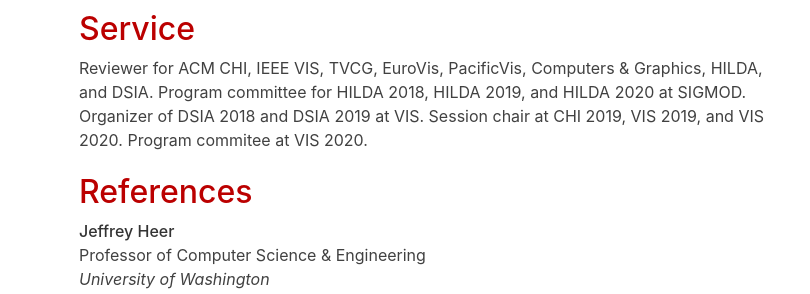
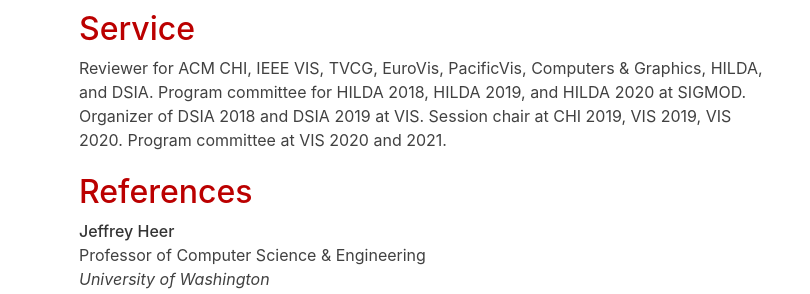
Before and after one commit to domoritz/domoritz.github.io, a Jekyll site: the page built from cv.html, in a window 1280 px wide and 900 px high, scrolled down 9196 px. Shown: the part 154-448 px from the top of the window, without its empty margins (261-1071 px from the left). Built offline with Jekyll 4.4.1, drawn with Linux system fonts in a browser that asks for light colours; nearby versions of some CDN libraries.

Commit message:
Add PC for VIS

```diff
--- a/cv.html
+++ b/cv.html
@@ -226,7 +226,7 @@
 {% for teach in site.data.teaching %}
 <article>
   <div class="date-container">
-    <span class="date">{{teach.year}}</span>
+    <span class="date">{{ teach.year }}</span>
     <strong class="fill">{{ teach.title }}</strong>
     <span class="right">{{ teach.location }}</span>
   </div>
@@ -250,7 +250,7 @@
   Reviewer for ACM CHI, IEEE VIS, TVCG, EuroVis, PacificVis, Computers & Graphics, HILDA, and DSIA.
   Program committee for <a href="http://hilda.io/2018/">HILDA 2018</a>, <a href="http://hilda.io/2019/">HILDA 2019</a>, and <a href="http://hilda.io/2020/">HILDA 2020</a> at SIGMOD.
   Organizer of <a href="https://www.interactive-analysis.org/year/2018/">DSIA 2018</a> and <a href="https://www.interactive-analysis.org/">DSIA 2019</a> at VIS.
-  Session chair at CHI 2019, VIS 2019, and VIS 2020. Program commitee at VIS 2020.
+  Session chair at CHI 2019, VIS 2019, VIS 2020. Program committee at VIS 2020 and 2021.
   <!-- <br/>
   Member of the <a href="https://frictionlessdata.io/">Frictionless Data</a> working group that aims to submit a specification to the <a href="https://www.ietf.org/">IETF</a>. -->
 </p>
```
